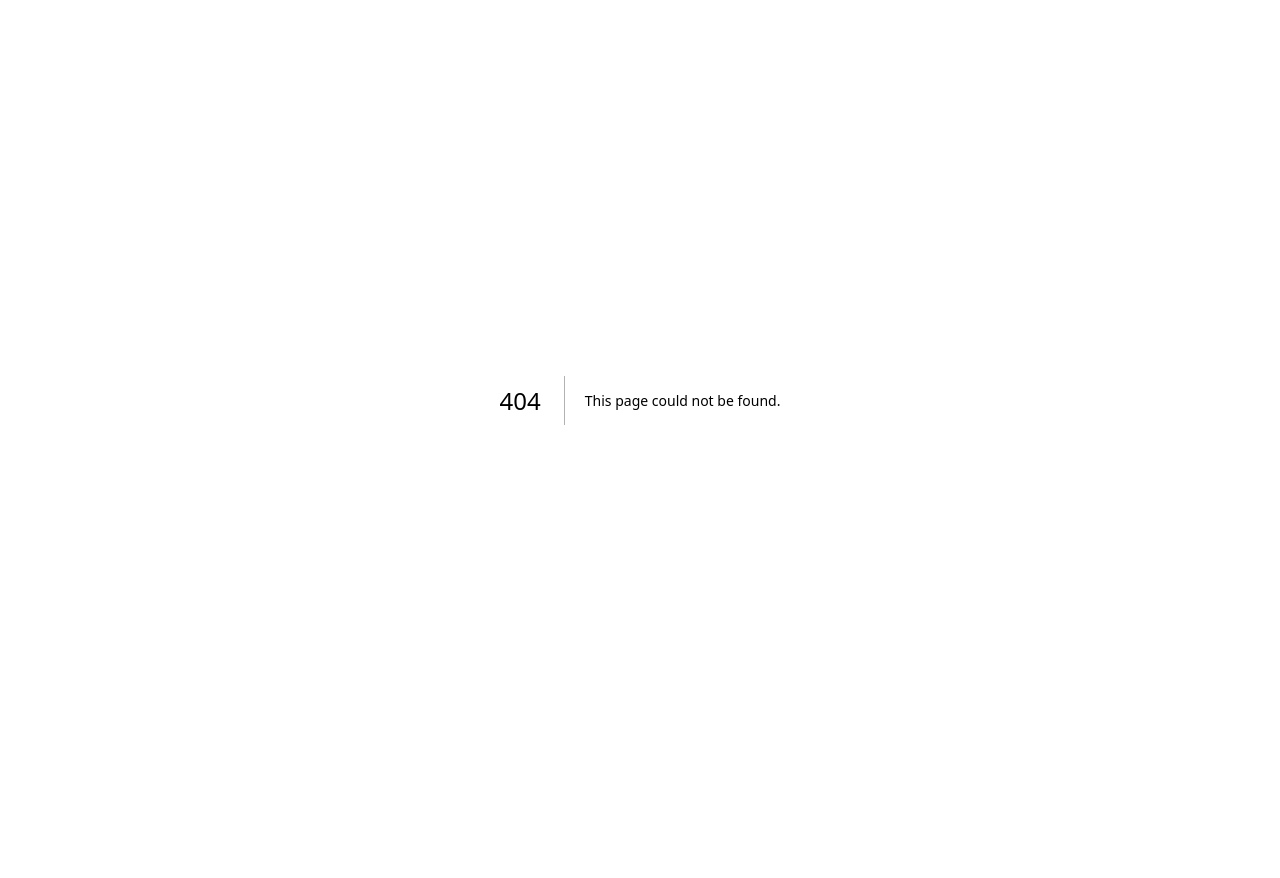
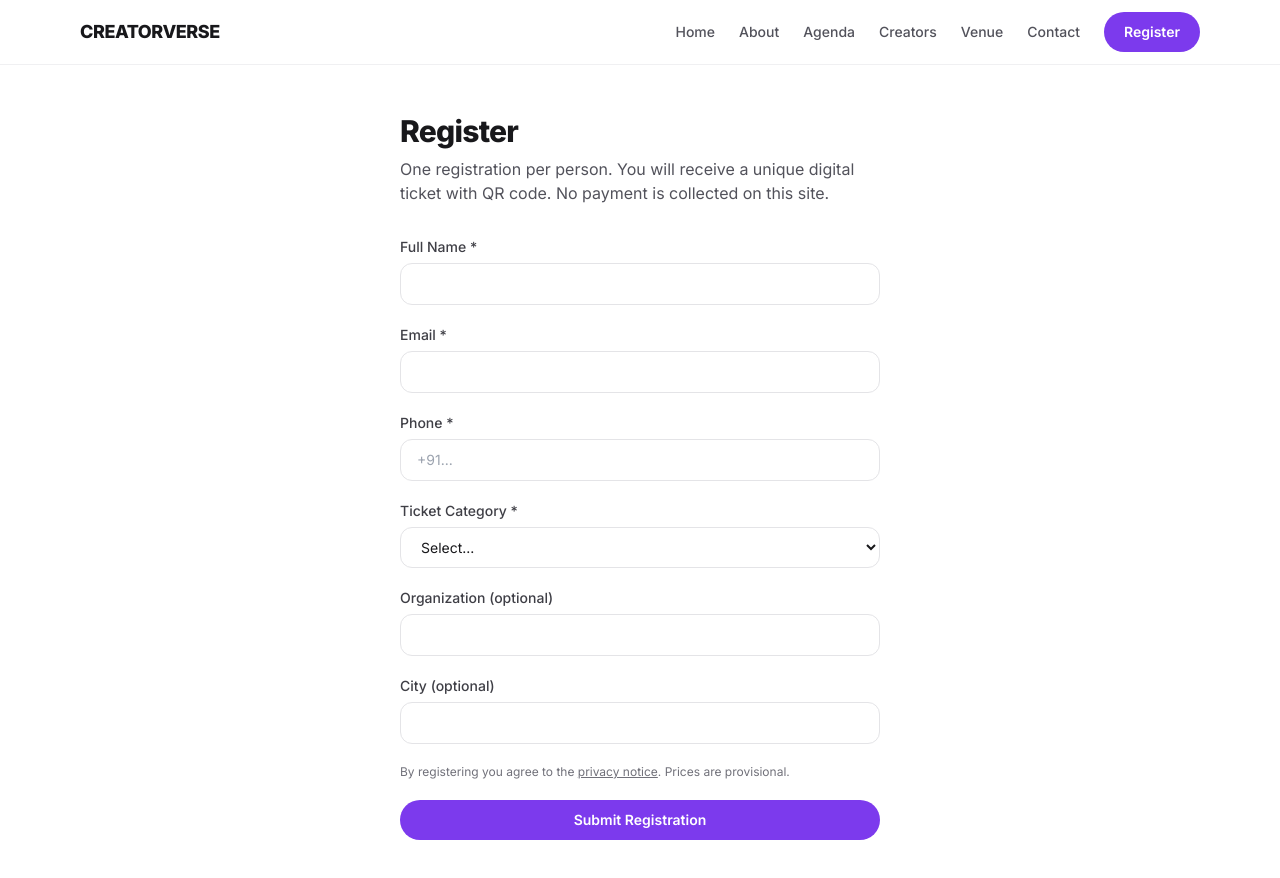
Before and after one commit to patelkiara189-pixel/creatorverse-event-platform, a Next.js app: page /register in a window 1280 px wide. Before the commit this address had no page. Shown: the top 878 px of the page. Before the commit the page ends 800 px from the top, so only its background shows below. Built offline with nearby package versions, Linux system fonts and the light colour scheme.

Commit message:
Add register page

```diff
--- /dev/null
+++ b/src/app/register/page.tsx
@@ -0,0 +1,135 @@
+"use client";
+
+import { useState } from "react";
+import { useRouter } from "next/navigation";
+import Link from "next/link";
+import PublicNav from "@/components/PublicNav";
+
+export default function RegisterPage() {
+  const router = useRouter();
+  const [loading, setLoading] = useState(false);
+  const [error, setError] = useState("");
+  const [form, setForm] = useState({
+    fullName: "",
+    email: "",
+    phone: "",
+    ticketCategory: "",
+    organization: "",
+    city: "",
+  });
+
+  async function onSubmit(e: React.FormEvent) {
+    e.preventDefault();
+    setError("");
+    setLoading(true);
+    try {
+      const res = await fetch("/api/register", {
+        method: "POST",
+        headers: { "Content-Type": "application/json" },
+        body: JSON.stringify(form),
+      });
+      const data = await res.json();
+      if (!res.ok) {
+        setError(data.error || "Registration failed");
+        setLoading(false);
+        return;
+      }
+      router.push(`/thanks?token=${encodeURIComponent(data.verificationToken)}`);
+    } catch {
+      setError("Network error. Please try again.");
+      setLoading(false);
+    }
+  }
+
+  return (
+    <>
+      <PublicNav />
+      <main className="mx-auto max-w-lg px-4 py-12">
+        <h1 className="text-3xl font-extrabold tracking-tight">Register</h1>
+        <p className="mt-2 text-ink-600">
+          One registration per person. You will receive a unique digital ticket with QR code. No
+          payment is collected on this site.
+        </p>
+
+        <form onSubmit={onSubmit} className="mt-8 space-y-5">
+          <div>
+            <label className="label">Full Name *</label>
+            <input
+              className="input"
+              required
+              minLength={2}
+              value={form.fullName}
+              onChange={(e) => setForm({ ...form, fullName: e.target.value })}
+            />
+          </div>
+          <div>
+            <label className="label">Email *</label>
+            <input
+              className="input"
+              type="email"
+              required
+              value={form.email}
+              onChange={(e) => setForm({ ...form, email: e.target.value })}
+            />
+          </div>
+          <div>
+            <label className="label">Phone *</label>
+            <input
+              className="input"
+              type="tel"
+              required
+              minLength={8}
+              placeholder="+91..."
+              value={form.phone}
+              onChange={(e) => setForm({ ...form, phone: e.target.value })}
+            />
+          </div>
+          <div>
+            <label className="label">Ticket Category *</label>
+            <select
+              className="input"
+              required
+              value={form.ticketCategory}
+              onChange={(e) => setForm({ ...form, ticketCategory: e.target.value })}
+            >
+              <option value="">Select...</option>
+              <option value="early_bird">Early Bird — ₹499 (provisional)</option>
+              <option value="standard">Standard — ₹799 (provisional)</option>
+              <option value="vip">VIP Creator Pass — ₹1,499 (provisional)</option>
+            </select>
+          </div>
+          <div>
+            <label className="label">Organization (optional)</label>
+            <input
+              className="input"
+              value={form.organization}
+              onChange={(e) => setForm({ ...form, organization: e.target.value })}
+            />
+          </div>
+          <div>
+            <label className="label">City (optional)</label>
+            <input
+              className="input"
+              value={form.city}
+              onChange={(e) => setForm({ ...form, city: e.target.value })}
+            />
+          </div>
+
+          <p className="text-xs text-ink-500">
+            By registering you agree to the{" "}
+            <Link href="/privacy" className="underline">
+              privacy notice
+            </Link>
+            . Prices are provisional.
+          </p>
+
+          {error && <p className="text-sm font-medium text-red-600">{error}</p>}
+
+          <button type="submit" className="btn-primary w-full" disabled={loading}>
+            {loading ? "Submitting..." : "Submit Registration"}
+          </button>
+        </form>
+      </main>
+    </>
+  );
+}
```
